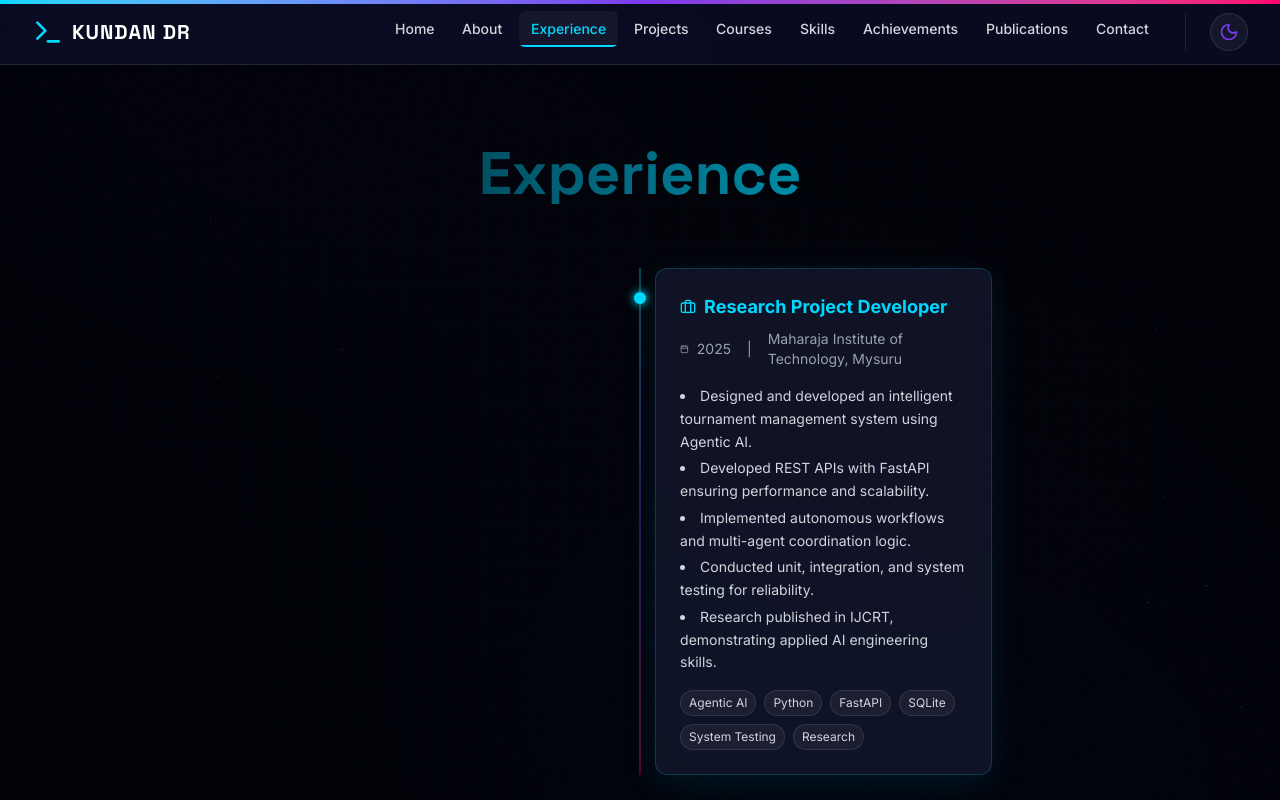
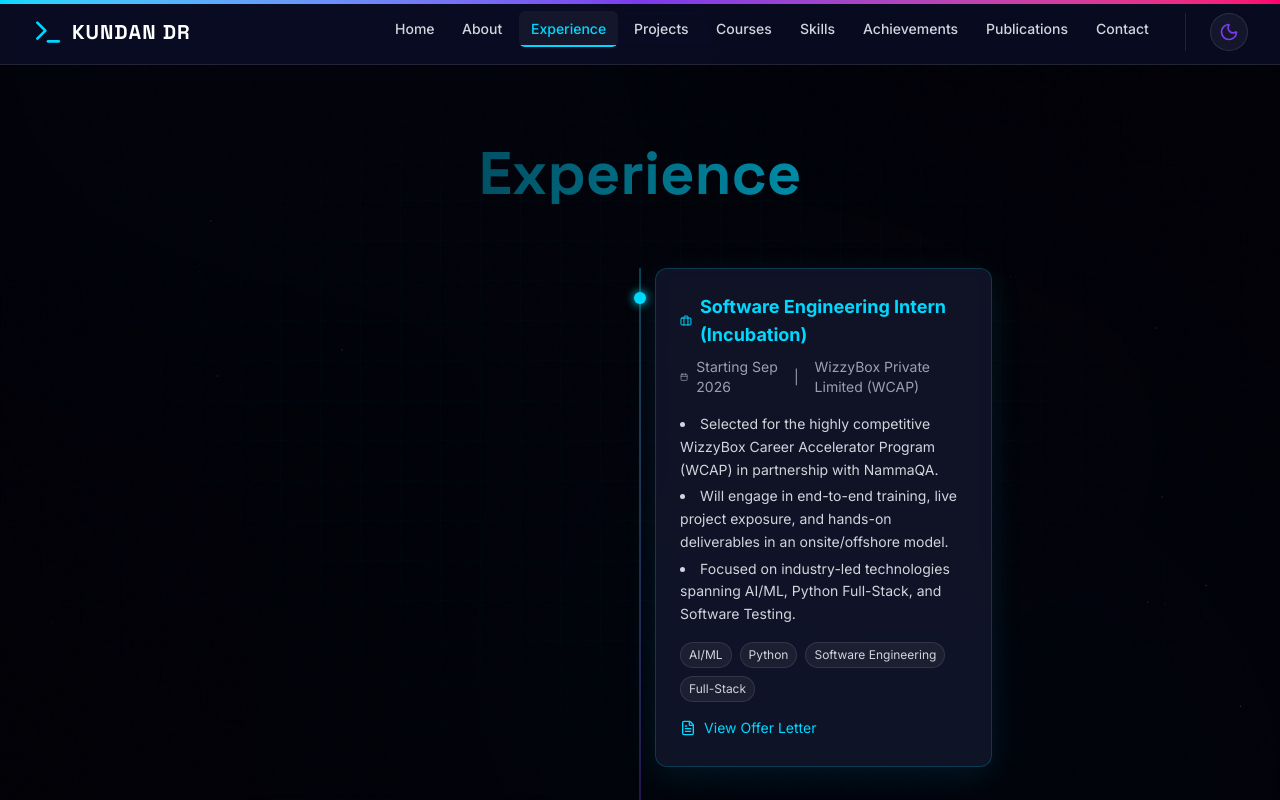
Before and after one commit to kundandr05/portfolio, a Next.js app: page /experience in a window 1280 px wide. Shown: the top 800 px of the page. Built offline with nearby package versions, Linux system fonts and the light colour scheme.

Commit message:
docs: add WizzyBox internship and offer letter PDF to Experience page

```diff
--- a/src/app/experience/page.tsx
+++ b/src/app/experience/page.tsx
@@ -5,6 +5,20 @@
 import PageTransition from '@/components/shared/PageTransition';
 
 const experiences = [
+    {
+        id: 2,
+        role: "Software Engineering Intern (Incubation)",
+        company: "WizzyBox Private Limited (WCAP)",
+        period: "Starting Sep 2026",
+        description: [
+            "Selected for the highly competitive WizzyBox Career Accelerator Program (WCAP) in partnership with NammaQA.",
+            "Will engage in end-to-end training, live project exposure, and hands-on deliverables in an onsite/offshore model.",
+            "Focused on industry-led technologies spanning AI/ML, Python Full-Stack, and Software Testing."
+        ],
+        skills: ["AI/ML", "Python", "Software Engineering", "Full-Stack"],
+        link: "/WizzyBox_Offer_Letter.pdf",
+        linkLabel: "View Offer Letter"
+    },
     {
         id: 1,
         role: "Research Project Developer",
@@ -101,13 +115,24 @@
                                                 <li key={idx}>{point}</li>
                                             ))}
                                         </ul>
-                                        <div className="flex flex-wrap gap-2">
+                                        <div className="flex flex-wrap gap-2 mb-4">
                                             {exp.skills.map((skill, i) => (
                                                 <span key={i} className="text-xs px-2 py-1 rounded-full bg-white/5 border border-white/10 text-gray-300">
                                                     {skill}
                                                 </span>
                                             ))}
                                         </div>
+                                        {exp.link && (
+                                            <a
+                                                href={exp.link}
+                                                target="_blank"
+                                                rel="noopener noreferrer"
+                                                className="inline-flex items-center gap-2 text-sm text-neon-cyan hover:text-white transition-colors"
+                                            >
+                                                <FileText className="w-4 h-4" />
+                                                {exp.linkLabel}
+                                            </a>
+                                        )}
                                     </div>
                                 </div>
 
```
Also changed, not shown: 1 other file (tests, documents, lock files or other folders).
